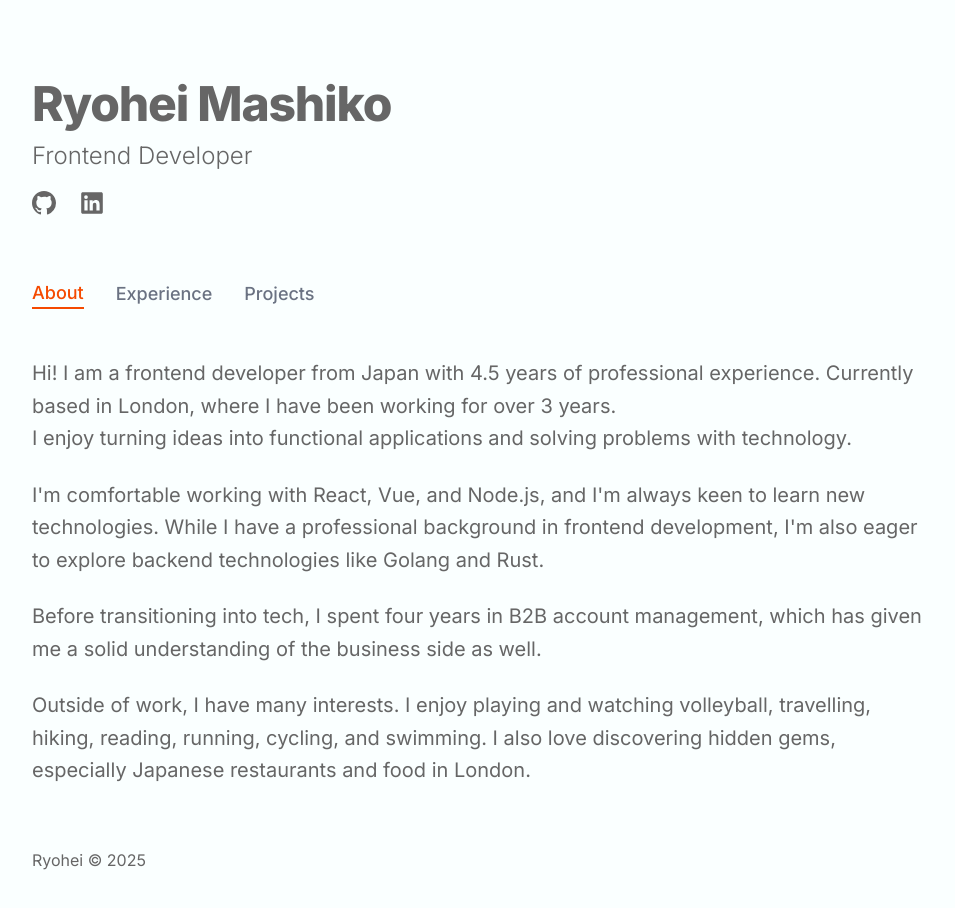
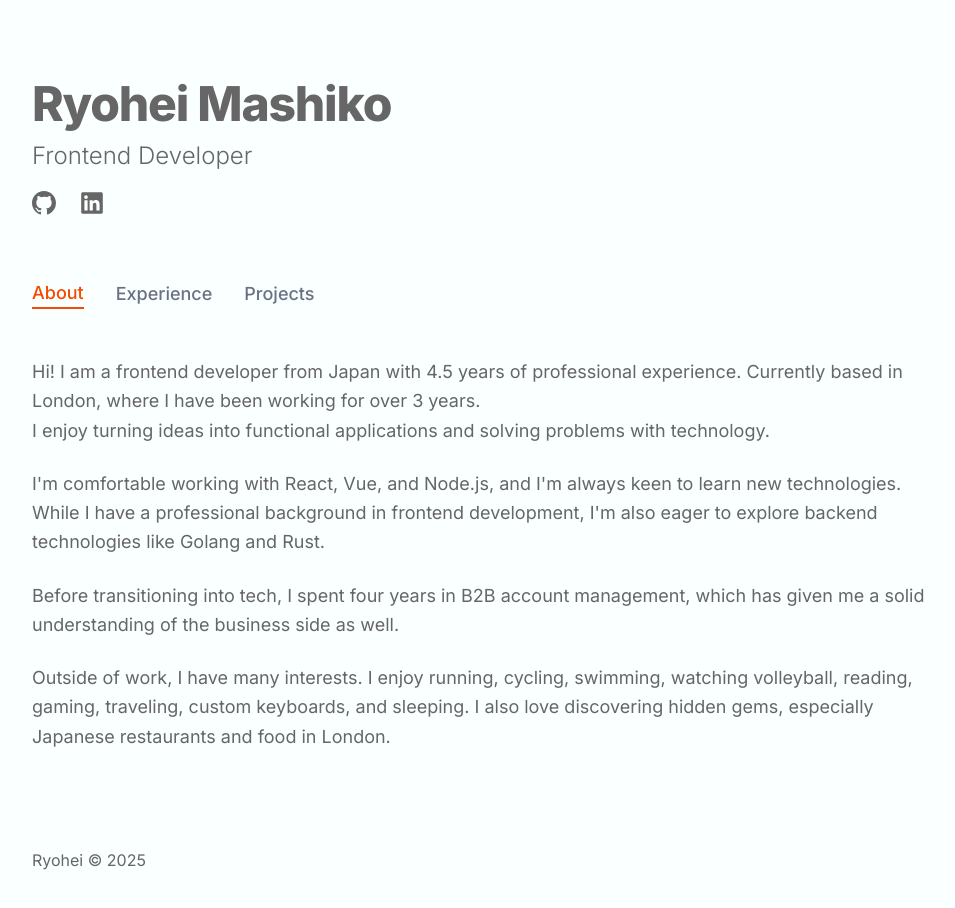
Before and after one commit to RyoheiMashiko/portfolio-website, a Next.js app: page / in a window 1280 px wide. Shown: the top 908 px of the page, without its empty margins (160-1115 px from the left). Built offline with nearby package versions, Linux system fonts and the light colour scheme.

Commit message:
Update 'about' section

```diff
--- a/src/components/Hero.tsx
+++ b/src/components/Hero.tsx
@@ -58,17 +58,17 @@ export function Hero() {
           <div className="hidden md:block">
             {activeTab === 'about' && (
               <div>
-          <p className="text-left text-lg sm:text-xl mb-6 max-w-4xl leading-relaxed" style={{color: '#666666'}}>
+          <p className="text-left text-lg sm:text-xl mb-6 max-w-4xl leading-relaxed" style={{color: '#666666', fontSize: '18px'}}>
             Hi! I am a frontend developer from Japan with 4.5 years of professional experience. Currently based in London, where I have been working for over 3 years.
             <br/>I enjoy turning ideas into functional applications and solving problems with technology.</p>
-          <p className="text-left text-lg sm:text-xl mb-6 max-w-4xl leading-relaxed" style={{color: '#666666'}}>
+          <p className="text-left text-lg sm:text-xl mb-6 max-w-4xl leading-relaxed" style={{color: '#666666', fontSize: '18px'}}>
             I&apos;m comfortable working with React, Vue, and Node.js, and I&apos;m always keen to learn new technologies. While I have a professional background in frontend development, I&apos;m also eager to explore backend technologies like Golang and Rust.
           </p>
-          <p className="text-left text-lg sm:text-xl mb-6 max-w-4xl leading-relaxed" style={{color: '#666666'}}>
+          <p className="text-left text-lg sm:text-xl mb-6 max-w-4xl leading-relaxed" style={{color: '#666666', fontSize: '18px'}}>
             Before transitioning into tech, I spent four years in B2B account management, which has given me a solid understanding of the business side as well.
           </p>
-          <p className="text-left text-lg sm:text-xl mb-6 max-w-4xl leading-relaxed" style={{color: '#666666'}}>
-            Outside of work, I have many interests. I enjoy playing and watching volleyball, travelling, hiking, reading, running, cycling, and swimming. I also love discovering hidden gems, especially Japanese restaurants and food in London.
+          <p className="text-left text-lg sm:text-xl mb-6 max-w-4xl leading-relaxed" style={{color: '#666666', fontSize: '18px'}}>
+            Outside of work, I have many interests. I enjoy running, cycling, swimming, watching volleyball, reading, gaming, traveling, custom keyboards, and sleeping. I also love discovering hidden gems, especially Japanese restaurants and food in London.
           </p>
             </div>
           )}
@@ -177,7 +177,7 @@ export function Hero() {
                 Before transitioning into tech, I spent four years in B2B account management, which has given me a solid understanding of the business side as well.
               </p>
               <p className="text-left text-base sm:text-xl mb-6 max-w-3xl mx-auto leading-relaxed" style={{color: '#666666', fontSize: '16px'}}>
-                Outside of work, I have many interests. I enjoy playing and watching volleyball, travelling, hiking, reading, running, cycling, and swimming. I also love discovering hidden gems, especially Japanese restaurants and food in London.
+                Outside of work, I have many interests. I enjoy running, cycling, swimming, watching volleyball, reading, gaming, traveling, custom keyboards, and sleeping. I also love discovering hidden gems, especially Japanese restaurants and food in London.
               </p>
             </div>
 
```
